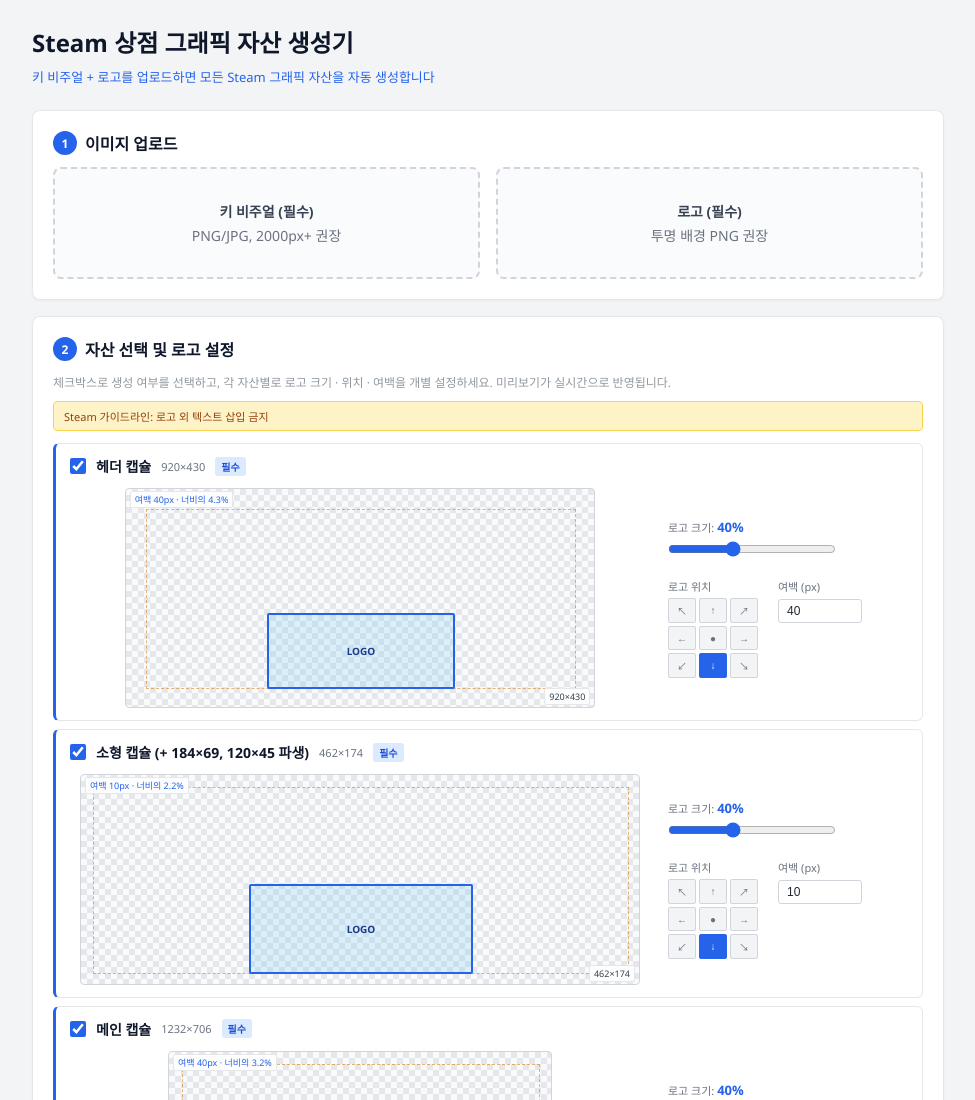
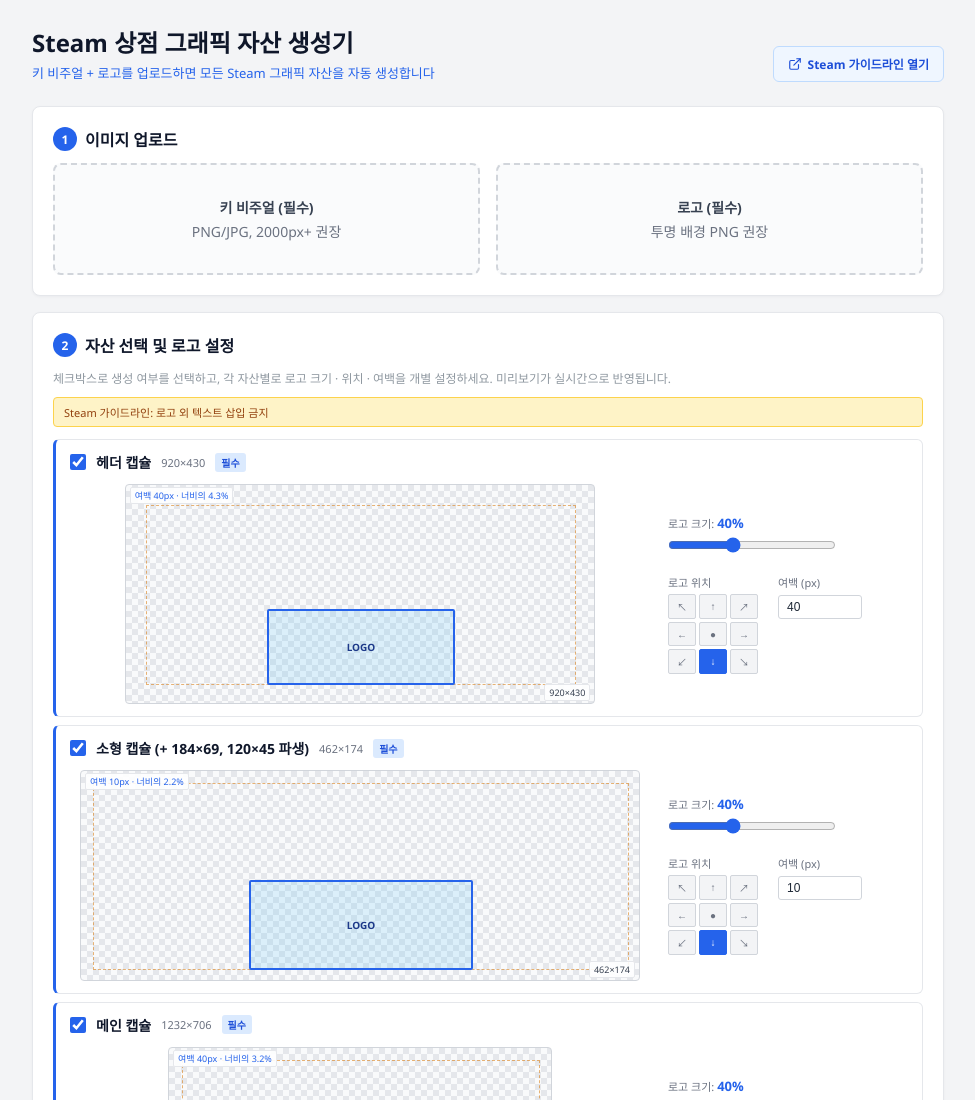
Before and after one commit to uoohakim-wq/SteamAssetvari, a website: page public/index.html in a window 1280 px wide. Shown: the top 1100 px of the page, without its empty margins (152-1127 px from the left). Drawn offline with nearby package versions, Linux system fonts and the light colour scheme.

Commit message:
Add Steam guideline link in header

```diff
--- a/public/index.html
+++ b/public/index.html
@@ -9,8 +9,16 @@
   * { margin:0; padding:0; box-sizing:border-box; }
   body { font-family:'Segoe UI',sans-serif; background:#f3f4f6; color:#1f2937; min-height:100vh; }
   .container { max-width:960px; margin:0 auto; padding:24px; }
-  h1 { color:#0f172a; font-size:24px; margin-bottom:8px; }
-  .subtitle { color:#2563eb; font-size:13px; margin-bottom:24px; }
+  .header-row { display:flex; justify-content:space-between; align-items:flex-end; flex-wrap:wrap;
+    gap:12px; margin-bottom:24px; }
+  .header-row h1 { margin-bottom:4px; }
+  h1 { color:#0f172a; font-size:24px; }
+  .subtitle { color:#2563eb; font-size:13px; }
+  .guide-link { display:inline-flex; align-items:center; gap:6px; padding:8px 14px;
+    background:#eff6ff; border:1px solid #bfdbfe; color:#1d4ed8; border-radius:6px;
+    font-size:12px; font-weight:600; text-decoration:none; transition:all .15s; white-space:nowrap; }
+  .guide-link:hover { background:#dbeafe; border-color:#2563eb; }
+  .guide-link svg { width:14px; height:14px; }
 
   /* Cards */
   .card { background:#ffffff; border:1px solid #e5e7eb; border-radius:8px; padding:20px; margin-bottom:16px;
@@ -165,8 +173,20 @@
 </head>
 <body>
 <div class="container">
-  <h1>Steam 상점 그래픽 자산 생성기</h1>
-  <p class="subtitle">키 비주얼 + 로고를 업로드하면 모든 Steam 그래픽 자산을 자동 생성합니다</p>
+  <div class="header-row">
+    <div>
+      <h1>Steam 상점 그래픽 자산 생성기</h1>
+      <p class="subtitle">키 비주얼 + 로고를 업로드하면 모든 Steam 그래픽 자산을 자동 생성합니다</p>
+    </div>
+    <a class="guide-link" href="https://partner.steamgames.com/doc/store/assets/standard" target="_blank" rel="noopener">
+      <svg viewBox="0 0 24 24" fill="none" stroke="currentColor" stroke-width="2" stroke-linecap="round" stroke-linejoin="round">
+        <path d="M18 13v6a2 2 0 0 1-2 2H5a2 2 0 0 1-2-2V8a2 2 0 0 1 2-2h6"/>
+        <polyline points="15 3 21 3 21 9"/>
+        <line x1="10" y1="14" x2="21" y2="3"/>
+      </svg>
+      Steam 가이드라인 열기
+    </a>
+  </div>
 
   <!-- Step 1: Upload -->
   <div class="card">
```
